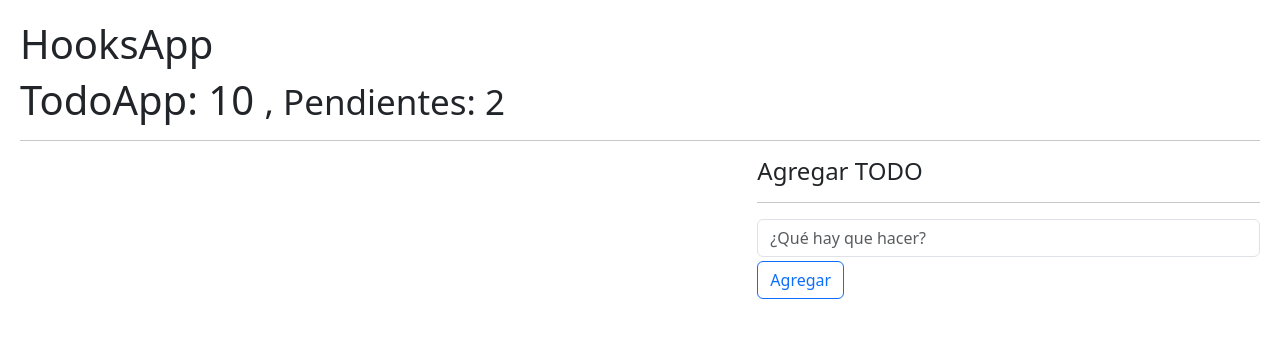
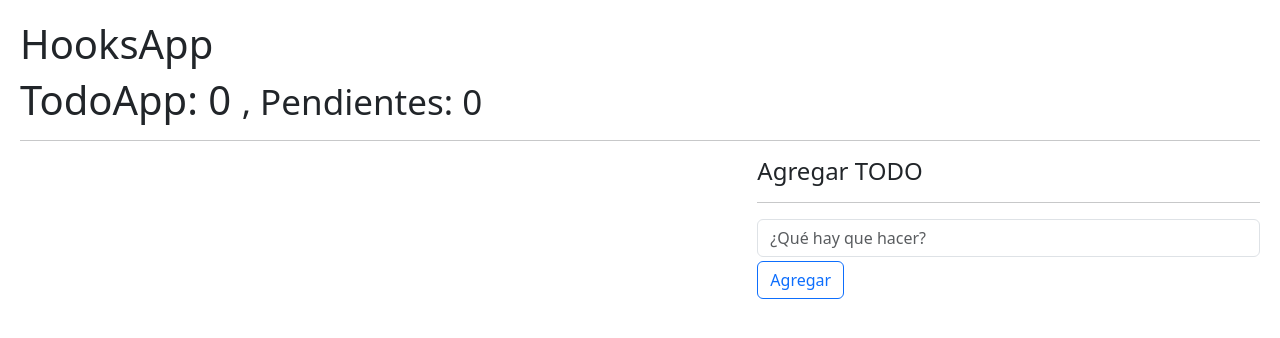
Before and after one commit to jvalentinavelez/hooks-app, a React (Vite) app: page / in a window 1280 px wide. Shown: the top 338 px of the page. Built offline with nearby package versions, Linux system fonts and the light colour scheme.

Commit message:
Implementación de hook useTodos

```diff
--- a/src/08-useReducer/TodoApp.jsx
+++ b/src/08-useReducer/TodoApp.jsx
@@ -1,50 +1,17 @@
-import { useEffect, useReducer } from "react";
-import { todoReducer } from "./todoReducer";
 import { TodoList } from "./TodoList";
 import { TodoAdd } from "./TodoAdd";
-
-const initialState = [];
-
-const init = () => {
-  //si no hay datos en el localStorage devuelve un arreglo vacío
-  return JSON.parse(localStorage.getItem("todos")) || [];
-};
+import { useTodos } from "../hooks/useTodos";
 
 export const TodoApp = () => {
-  //se pasa la referencia a función todoReducer, no se ejecuta directamente
-  const [todos, dispatchTodo] = useReducer(todoReducer, initialState, init);
-
-  useEffect(() => {
-    localStorage.setItem("todos", JSON.stringify(todos));
-  }, [todos]);
-
-  const handleNewTodo = (addTodo) => {
-    // console.log(addTodo);
-    const action = {
-      type: "[TODO] Add Todo",
-      payload: addTodo,
-    };
-    dispatchTodo(action);
-  };
-
-  const handleDeleteTodo = (id) => {
-    dispatchTodo({
-      type: "[TODO] Remove Todo",
-      payload: id,
-    });
-  };
-
-  const onToggleTodo = (id) => {
-    dispatchTodo({
-      type: "[TODO] Toggle Todo",
-      payload: id,
-    });
-  };
+  const { todos, handleNewTodo, handleDeleteTodo, onToggleTodo } = useTodos();
 
   return (
     <>
       <h1>
-        TodoApp: 10 <small>, Pendientes: 2</small>
+        TodoApp: {todos.length}{" "}
+        <small>
+          , Pendientes: {todos.filter((todo) => todo.done == false).length}
+        </small>
       </h1>
       <hr />
       <div className="row">
--- /dev/null
+++ b/src/hooks/useTodos.js
@@ -0,0 +1,47 @@
+import { useEffect, useReducer } from "react";
+import { todoReducer } from "../08-useReducer/todoReducer";
+
+export const useTodos = () => {
+  const initialState = [];
+
+  const init = () => {
+    //si no hay datos en el localStorage devuelve un arreglo vacío
+    return JSON.parse(localStorage.getItem("todos")) || [];
+  };
+
+  //se pasa la referencia a función todoReducer, no se ejecuta directamente
+  const [todos, dispatchTodo] = useReducer(todoReducer, initialState, init);
+
+  useEffect(() => {
+    localStorage.setItem("todos", JSON.stringify(todos));
+  }, [todos]);
+
+  const handleNewTodo = (addTodo) => {
+    // console.log(addTodo);
+    const action = {
+      type: "[TODO] Add Todo",
+      payload: addTodo,
+    };
+    dispatchTodo(action);
+  };
+
+  const handleDeleteTodo = (id) => {
+    dispatchTodo({
+      type: "[TODO] Remove Todo",
+      payload: id,
+    });
+  };
+
+  const onToggleTodo = (id) => {
+    dispatchTodo({
+      type: "[TODO] Toggle Todo",
+      payload: id,
+    });
+  };
+  return {
+    todos,
+    handleNewTodo,
+    handleDeleteTodo,
+    onToggleTodo,
+  };
+};
```
